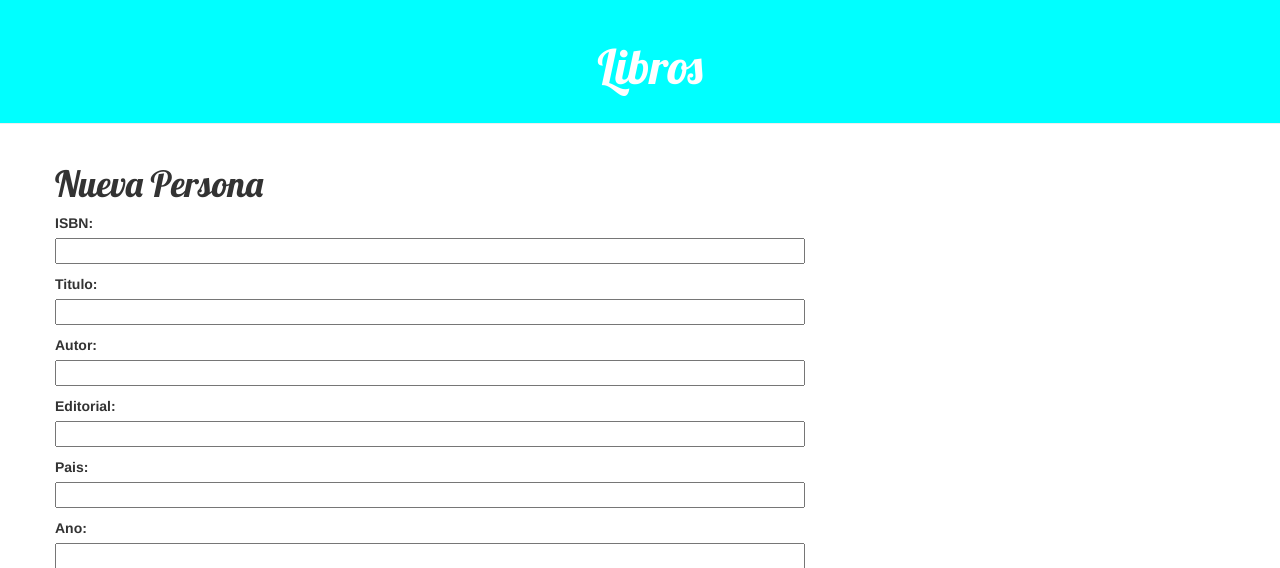
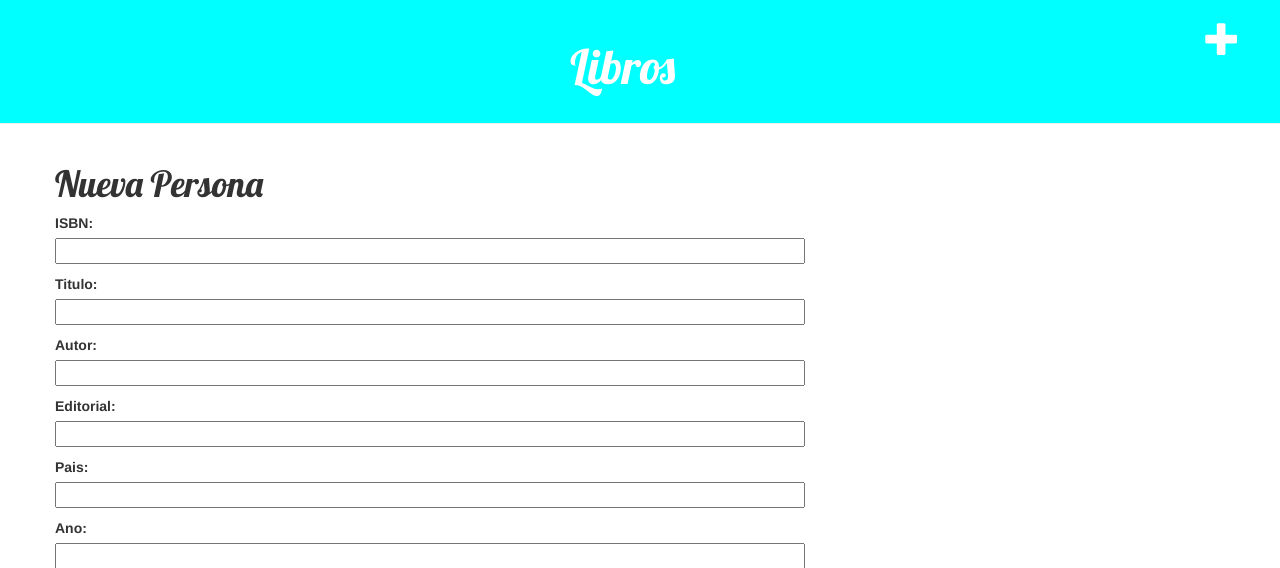
Before and after one commit to luisman1987/biblioteca, a Django app: page /post/new/ in a window 1280 px wide. Shown: the top 568 px of the page. Run offline with Django 3.2, Linux system fonts and the light colour scheme; some libraries are stand-ins or nearby versions.

Commit message:
Mi app Biblioteca, Nuevo Ingreso,css

```diff
--- a/blogbiblioteca/templates/blogbiblioteca/base.html
+++ b/blogbiblioteca/templates/blogbiblioteca/base.html
@@ -11,7 +11,8 @@
         </head>
         <body>
             <div class="page-header">
-                  <center><h1><a href="">Libros</a></h1></center>
+                <a href="{% url 'blogbiblioteca.views.post_new' %}" class="top-menu"><span class="glyphicon glyphicon-plus"></span></a>
+                <center><h1><a href="">Libros</a></h1></center>
             </div>
 
 
```
